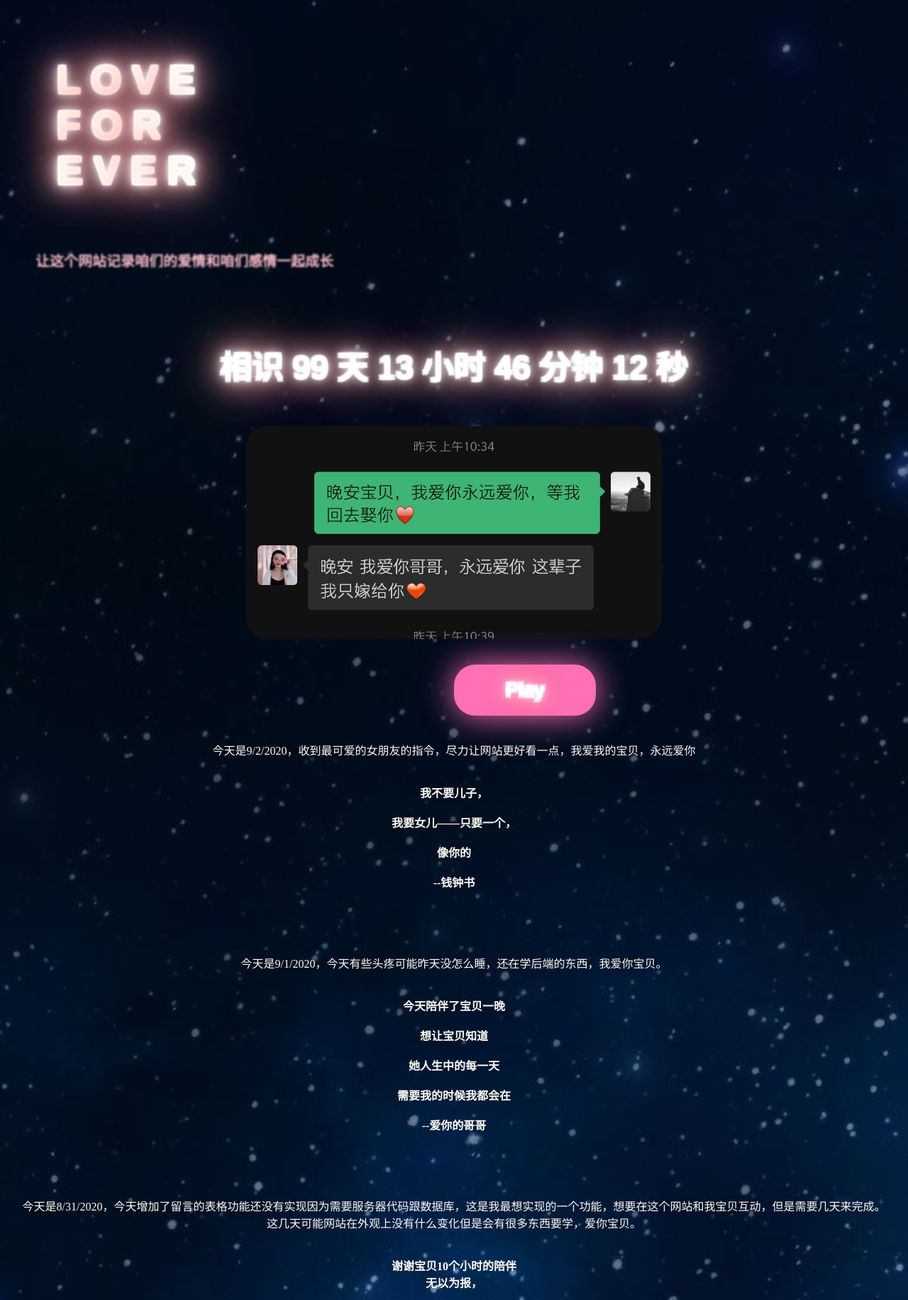
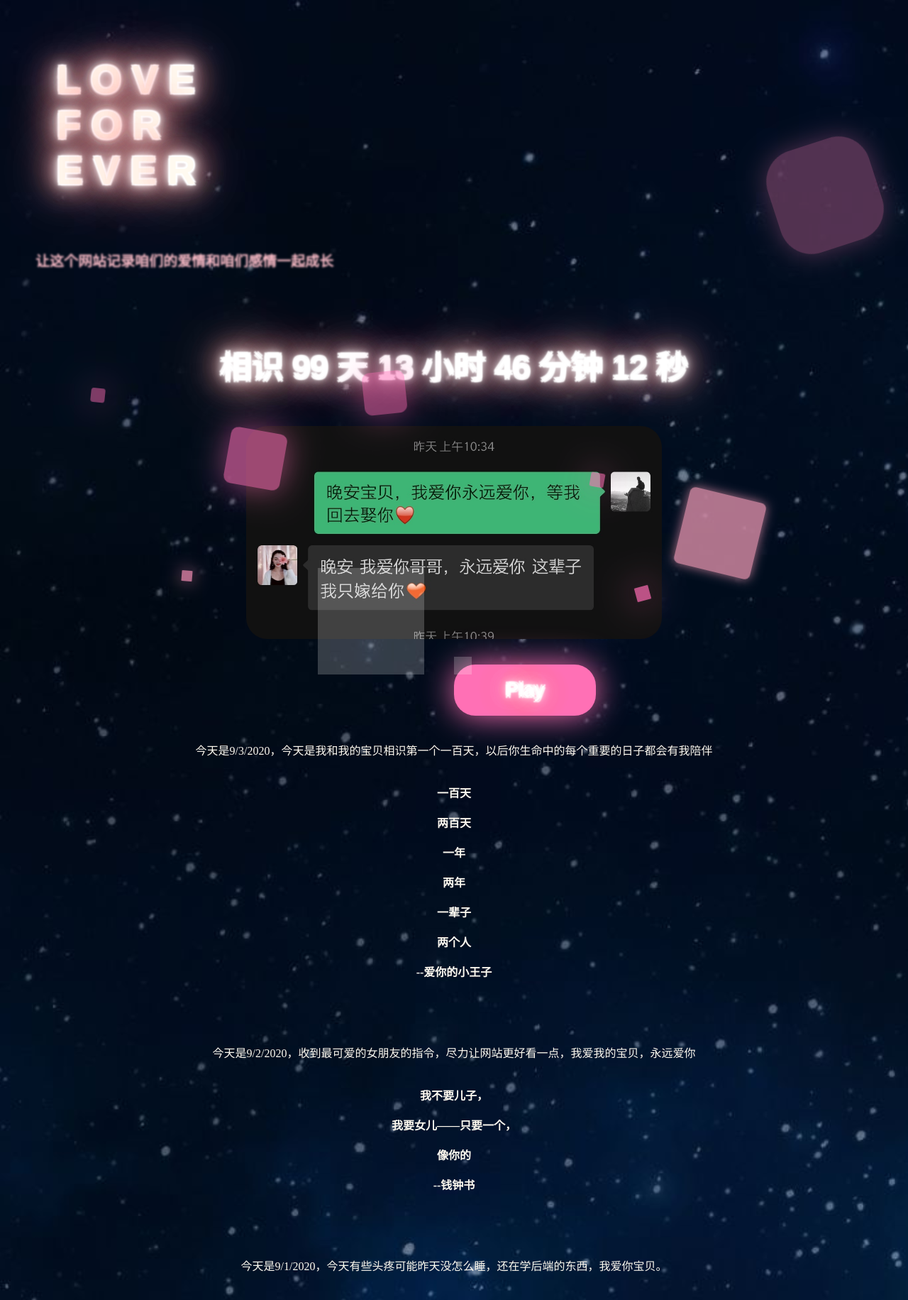
Before and after one commit to foxrock619/foxrock619.github.io, a PHP site: page / in a window 1280 px wide. Shown: the top 1831 px of the page at 71% size. Run offline with PHP 8.4, Linux system fonts and the light colour scheme.

Commit message:
animated background

```diff
--- a/css/style.css
+++ b/css/style.css
@@ -103,6 +103,8 @@
     animation-name: fade;
     animation-duration: 1.5s;
 }
+
+
 .comment {
     text-align: center;
     animation: op 5s;
@@ -266,3 +268,116 @@
         box-shadow: 0 0 3px lightpink;
     }
 }
+
+.circles {
+    position: absolute;
+    top: 0;
+    left: 0;
+    width: 100%;
+    height: 100%;
+
+}
+
+    .circles li {
+        position: absolute;
+        display: block;
+        list-style: none;
+        width: 20px;
+        height: 20px;
+        background: rgba(255, 255, 255, 0.2);
+        animation: animate 25s linear infinite, glowing 5s infinite;
+        bottom: -150px;
+    }
+
+        .circles li:nth-child(1) {
+            left: 25%;
+            width: 80px;
+            height: 80px;
+            animation-delay: 0s;
+        }
+
+
+        .circles li:nth-child(2) {
+            left: 10%;
+            width: 20px;
+            height: 20px;
+            animation-delay: 2s;
+            animation-duration: 12s;
+        }
+
+        .circles li:nth-child(3) {
+            left: 70%;
+            width: 20px;
+            height: 20px;
+            animation-delay: 4s;
+        }
+
+        .circles li:nth-child(4) {
+            left: 40%;
+            width: 60px;
+            height: 60px;
+            animation-delay: 0s;
+            animation-duration: 18s;
+        }
+
+        .circles li:nth-child(5) {
+            left: 65%;
+            width: 20px;
+            height: 20px;
+            animation-delay: 0s;
+        }
+
+        .circles li:nth-child(6) {
+            left: 75%;
+            width: 110px;
+            height: 110px;
+            animation-delay: 3s;
+        }
+
+        .circles li:nth-child(7) {
+            left: 35%;
+            width: 150px;
+            height: 150px;
+            animation-delay: 7s;
+        }
+
+        .circles li:nth-child(8) {
+            left: 50%;
+            width: 25px;
+            height: 25px;
+            animation-delay: 15s;
+            animation-duration: 45s;
+        }
+
+        .circles li:nth-child(9) {
+            left: 20%;
+            width: 15px;
+            height: 15px;
+            animation-delay: 2s;
+            animation-duration: 35s;
+        }
+
+        .circles li:nth-child(10) {
+            left: 85%;
+            width: 150px;
+            height: 150px;
+            animation-delay: 0s;
+            animation-duration: 11s;
+        }
+
+
+
+@keyframes animate {
+
+    0% {
+        transform: translateY(0) rotate(0deg);
+        opacity: 0.8;
+        border-radius: 0;
+    }
+
+    100% {
+        transform: translateY(-1000px) rotate(720deg);
+        opacity: 0;
+        border-radius: 50%;
+    }
+}
--- a/index.html
+++ b/index.html
@@ -14,28 +14,9 @@
     </style>
 </head>
 <body>
-    <div class="background">
-        <span></span>
-        <span></span>
-        <span></span>
-        <span></span>
-        <span></span>
-        <span></span>
-        <span></span>
-        <span></span>
-        <span></span>
-        <span></span>
-        <span></span>
-        <span></span>
-        <span></span>
-        <span></span>
-        <span></span>
-        <span></span>
-        <span></span>
-        <span></span>
-        <span></span>
-        <span></span>
-    </div>
+
+
+
     <p class="popout">
         <span>L</span>
         <span>O</span>
@@ -98,6 +79,30 @@
 
     <div class="c1">
 
+
+        <br>
+        <br><br>
+        <br><br>
+        <dd>
+            今天是9/3/2020，今天是我和我的宝贝相识第一个一百天，以后你生命中的每个重要的日子都会有我陪伴<br>
+
+        </dd>
+        <br><br>
+            <b>
+                <dd>一百天</dd>
+                <br>
+                <dd>两百天</dd>
+                <br>
+                <dd>一年</dd>
+                <br>
+                <dd>两年</dd>
+                <br>
+                <dd>一辈子</dd>
+                <br>
+                <dd>两个人</dd>
+                <br>
+                <dd>--爱你的小王子</dd>
+            </b>
         <br>
         <br><br>
         <br><br>
@@ -249,7 +254,18 @@
     <dd>我之前的承诺也不会一遍一遍的提了，让我用行动证明</dd>
 
 
-
+    <ul class="circles">
+        <li></li>
+        <li></li>
+        <li></li>
+        <li></li>
+        <li></li>
+        <li></li>
+        <li></li>
+        <li></li>
+        <li></li>
+        <li></li>
+    </ul>
 
 
 
```
